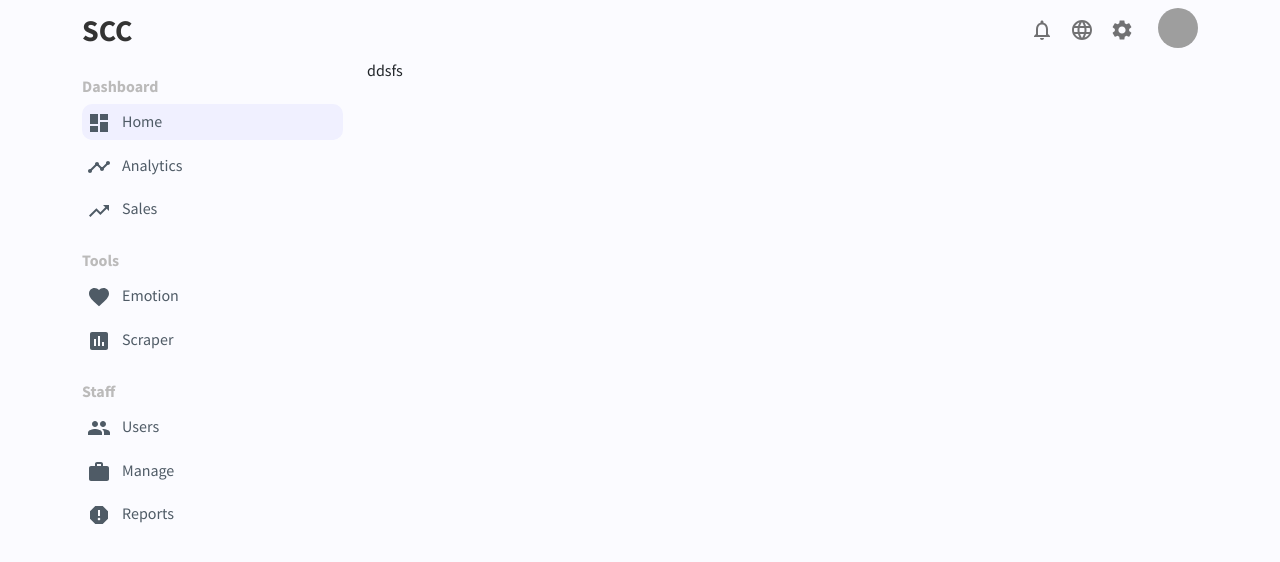
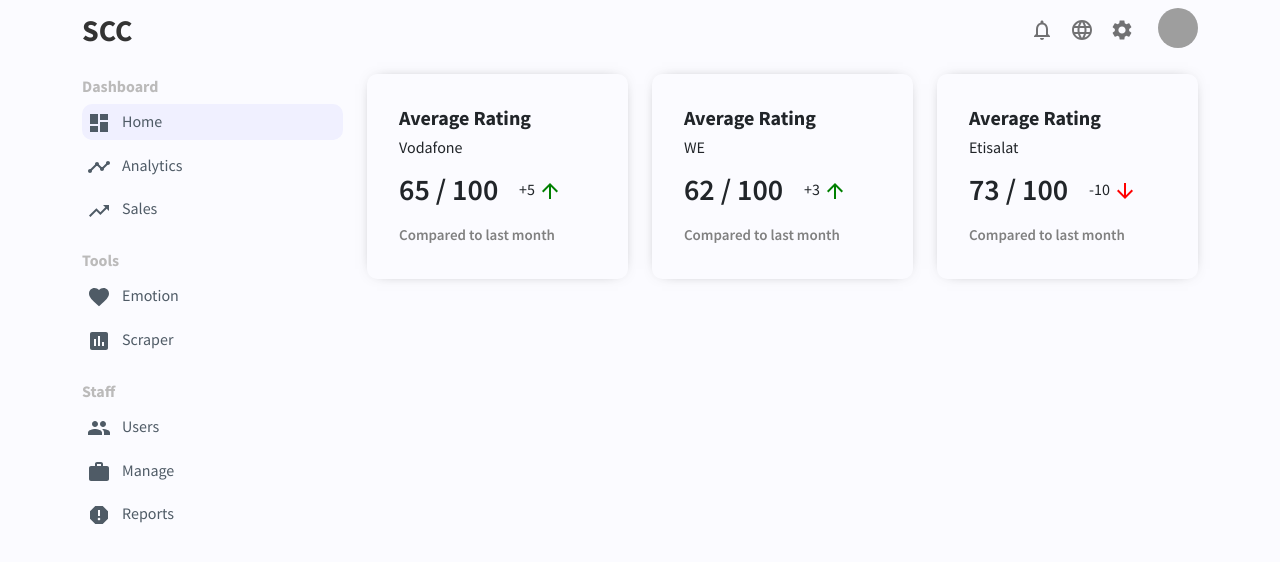
Before and after one commit to 6Niners/Smart-Customer-Care, a React (Create React App) app in the folder front-end/: page / in a window 1280 px wide. Shown: the top 562 px of the page. Built offline with nearby package versions, Linux system fonts and the light colour scheme; grey boxes are pictures that could not be loaded.

Commit message:
Added info cards to body

```diff
--- a/front-end/package.json
+++ b/front-end/package.json
@@ -12,6 +12,7 @@
     "react": "^17.0.2",
     "react-dom": "^17.0.2",
     "react-scripts": "5.0.0",
+    "recharts": "^2.1.9",
     "web-vitals": "^2.1.4"
   },
   "scripts": {
--- a/front-end/public/index.html
+++ b/front-end/public/index.html
@@ -16,6 +16,7 @@
           --secondary--color: 	#4f5b66;
           --sub-title-color: rgb(187, 186, 186);
           --sidebar-active-color: rgb(240, 240, 255);
+          --faint-color: grey;
           --background-color: rgb(251, 251, 255);
 
       }
--- /dev/null
+++ b/front-end/src/Components/FeaturedInfo/featuredInfo.css
@@ -0,0 +1,46 @@
+.featuredItem {
+    margin-top: 1rem;
+    padding: 1rem;
+    border-radius: 10px;
+    cursor: pointer;
+    box-shadow: 0px 0px 15px -10px rgba(0, 0, 0, 0.75);
+}
+
+
+.card-title {
+    font-weight: bold;
+}
+
+
+.rating-container {
+    margin: 10px 0px;
+    display: flex;
+    align-items: center;
+}
+
+
+.rating {
+    font-size: 30px;
+    font-weight: 600;
+}
+
+
+.rating-comparison {
+    margin-left: 1.3rem;
+}
+
+
+.featured-icon {
+    color: green;
+    margin-left: 0rem;
+}
+
+.negative {
+    color: red;
+}
+
+.featured-sub {
+    font-size: 15px;
+    font-weight: 600;
+    color: var(--faint-color);
+}
--- /dev/null
+++ b/front-end/src/Components/FeaturedInfo/featuredInfo.js
@@ -0,0 +1,58 @@
+import "./featuredInfo.css"
+import ArrowUpwardIcon from '@material-ui/icons/ArrowUpward';
+import ArrowDownwardIcon from '@material-ui/icons/ArrowDownward';
+
+
+const FeaturedInfo = () => {
+
+    return (
+        <div id="featured-showcase">
+            <div className="row">
+                <div className="col-sm-4">
+                    <div className="featuredItem">
+                        <div className="card-body">
+                            <h5 className="card-title">Average Rating</h5>
+                            <h6 className="featured-product">Vodafone</h6>
+                            <div className="rating-container">
+                                <span className="rating">65 / 100</span>
+                                <span className="rating-comparison"> +5 <ArrowUpwardIcon className="featured-icon" /> </span>
+                            </div>
+                            <span className="featured-sub">Compared to last month</span>
+                        </div>
+                    </div>
+                </div>
+
+                <div className="col-sm-4">
+                    <div className="featuredItem">
+                        <div className="card-body">
+                            <h5 className="card-title">Average Rating</h5>
+                            <h6 className="featured-product">WE</h6>
+                            <div className="rating-container">
+                                <span className="rating">62 / 100</span>
+                                <span className="rating-comparison"> +3 <ArrowUpwardIcon  className="featured-icon"/> </span>
+                            </div>
+                            <span className="featured-sub">Compared to last month</span>
+                        </div>
+                    </div>
+                </div>
+
+                <div className="col-sm-4">
+                    <div className="featuredItem">
+                        <div className="card-body">
+                            <h5 className="card-title">Average Rating</h5>
+                            <h6 className="featured-product">Etisalat</h6>
+                            <div className="rating-container">
+                                <span className="rating">73 / 100</span>
+                                <span className="rating-comparison"> -10 <ArrowDownwardIcon className="featured-icon negative" /> </span>
+                            </div>
+                            <span className="featured-sub">Compared to last month</span>
+                        </div>
+                    </div>
+                </div>
+            </div>
+        </div>
+    )
+}
+
+
+export default FeaturedInfo
--- a/front-end/src/Pages/Home/home.js
+++ b/front-end/src/Pages/Home/home.js
@@ -1,10 +1,11 @@
 import "./home.css"
-
+import "../../Components/FeaturedInfo/featuredInfo"
+import FeaturedInfo from "../../Components/FeaturedInfo/featuredInfo"
 
 const Home = () => {
 
     return (
-        <div className="">ddsfs</div>
+        <FeaturedInfo />
     )
 }
 
```
Also changed, not shown: 1 other file (tests, documents, lock files or other folders).
